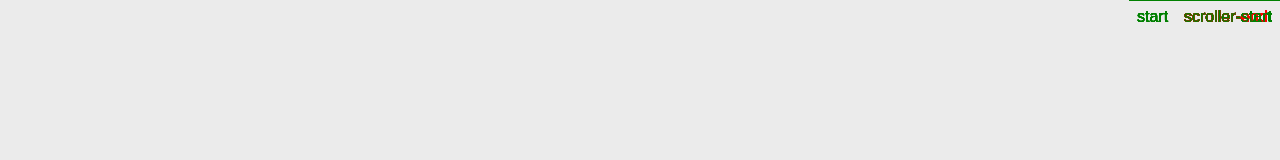
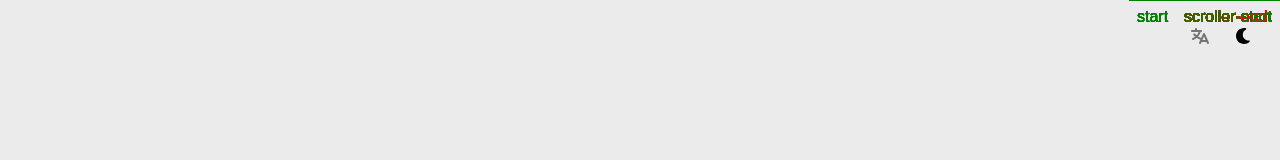
Before and after one commit to totsukatomofumi/personal-site-2, a React (Vite) app: page / in a window 1280 px wide. Shown: the top 160 px of the page. Built offline with nearby package versions, Linux system fonts and the light colour scheme.

Commit message:
Add dark/light mode toggle
#5

```diff
--- a/src/App.jsx
+++ b/src/App.jsx
@@ -1,8 +1,10 @@
+import { faLanguage, faMoon, faSun } from "@fortawesome/free-solid-svg-icons";
+import { FontAwesomeIcon } from "@fortawesome/react-fontawesome";
 import { useGSAP } from "@gsap/react";
 import gsap from "gsap";
 import { ScrollTrigger } from "gsap/ScrollTrigger";
 import { createRef, useRef, useState } from "react";
-import Text from "./components/Text";
+import { Text, Toolbar } from "./components/";
 import {
   APP_CONTEXT as AppContext,
   IS_DEV as isDev,
@@ -22,6 +24,7 @@ if (!isDev) {
 
 function App() {
   // ===================== State =====================
+  const [isDarkMode, setIsDarkMode] = useState(false);
   const [isScrollable, setIsScrollable] = useState(true);
   const scrollTriggerRefs = useRef(
     Array.from({ length: numOfSections }, () => createRef())
@@ -55,6 +58,7 @@ function App() {
   // ================= Setup Context =================
   // Exposed values and functions for child components.
   const contextValue = {
+    isDarkMode,
     enableScroll,
     registerScrollAnimation,
     removeScrollAnimation,
@@ -100,12 +104,27 @@ function App() {
 
   // ==================== Render =====================
   return (
-    <>
+    <div
+      className={`bg-background dark:bg-text transition-colors ${
+        isDarkMode ? "dark" : ""
+      }`}
+    >
       {/* ============= Content ================ */}
       <AppContext value={contextValue}>
         {/* ============ Foreground ============= */}
+        <Toolbar className="fixed top-5 right-5 z-50">
+          <Toolbar.Button
+            icon={<FontAwesomeIcon icon={faLanguage} />}
+            disabled
+          />
+          <Toolbar.Button
+            icon={<FontAwesomeIcon icon={isDarkMode ? faSun : faMoon} />}
+            title={isDarkMode ? "Light Mode" : "Dark Mode"}
+            onClick={() => setIsDarkMode(!isDarkMode)}
+          />
+        </Toolbar>
         {!isDevHideText && (
-          <Text className="fixed top-0 left-0 z-50 w-screen h-screen" />
+          <Text className="fixed top-0 left-0 z-40 w-screen h-screen" />
         )}
         {/* ============ Background ============= */}
         {/* Canvas + Scene */}
@@ -121,7 +140,7 @@ function App() {
             }`}
           />
         ))}
-    </>
+    </div>
   );
 }
 
--- a/src/components/Text/components/Section/components/Line/index.jsx
+++ b/src/components/Text/components/Section/components/Line/index.jsx
@@ -1,5 +1,4 @@
 function Line({ ref, children, className, ...props }) {
-  // ================ Render ================
   // This component is purely for styling and semantics.
   return (
     <div ref={ref} className={className} {...props}>
--- a/src/components/Text/components/Section/index.jsx
+++ b/src/components/Text/components/Section/index.jsx
@@ -1,8 +1,7 @@
 import { Line } from "./components";
 
 function Section({ ref, children, className, ...props }) {
-  // Line animations are managed here, registering them with the app context
-
+  // This component is purely for styling and semantics.
   return (
     <section ref={ref} className={className} {...props}>
       {children}
--- a/src/components/Text/index.jsx
+++ b/src/components/Text/index.jsx
@@ -254,7 +254,7 @@ function Text({ className, ...props }) {
         {/* =================== Content =================== */}
         <div
           ref={content.current.ref}
-          className={`w-1/2 max-w-screen flex flex-col text-xl text-shadow-[-1px_-1px_0_var(--color-background),_1px_-1px_0_var(--color-background),_-1px_1px_0_var(--color-background),_1px_1px_0_var(--color-background)] leading-12 perspective-normal ${
+          className={`w-1/2 max-w-screen flex flex-col text-xl leading-12 text-text dark:text-background dark:text-shadow-[-1px_-1px_0_var(--color-text),_1px_-1px_0_var(--color-text),_-1px_1px_0_var(--color-text),_1px_1px_0_var(--color-text)] text-shadow-[-1px_-1px_0_var(--color-background),_1px_-1px_0_var(--color-background),_-1px_1px_0_var(--color-background),_1px_1px_0_var(--color-background)] transition-[colors,text-shadow] perspective-normal ${
             isDevShowTextOverlay ? "border-1 border-blue-500" : ""
           }`}
         >
--- /dev/null
+++ b/src/components/Toolbar/components/ToolbarButton/index.jsx
@@ -0,0 +1,19 @@
+function ToolbarButton({ children, className, icon, ...props }) {
+  // A button styled for use in the toolbar, with hover and active effects.
+  return (
+    <button
+      className={`w-8 h-8 flex items-center justify-center gap-2
+        hover:cursor-pointer hover:scale-110
+        disabled:hover:cursor-not-allowed disabled:opacity-50 disabled:hover:scale-100
+        active:scale-90
+        transition
+        ${className}`}
+      {...props}
+    >
+      {icon}
+      {children}
+    </button>
+  );
+}
+
+export default ToolbarButton;
--- /dev/null
+++ b/src/components/Toolbar/components/index.jsx
@@ -0,0 +1,3 @@
+import ToolbarButton from "./ToolbarButton";
+
+export { ToolbarButton };
--- /dev/null
+++ b/src/components/Toolbar/index.jsx
@@ -0,0 +1,17 @@
+import { ToolbarButton } from "./components";
+
+function Toolbar({ children, className, ...props }) {
+  // A container for toolbar buttons, laid out horizontally with spacing.
+  return (
+    <div
+      className={`flex gap-3 text-text dark:text-background transition-colors ${className}`}
+      {...props}
+    >
+      {children}
+    </div>
+  );
+}
+
+Toolbar.Button = ToolbarButton;
+
+export default Toolbar;
--- a/src/components/index.js
+++ b/src/components/index.js
@@ -1,4 +1,5 @@
 import Scene from "./Scene";
 import Text from "./Text";
+import Toolbar from "./Toolbar";
 
-export { Scene, Text };
+export { Scene, Text, Toolbar };
--- a/src/index.css
+++ b/src/index.css
@@ -1,4 +1,6 @@
 @import "tailwindcss";
+
+@custom-variant dark (&:where(.dark, .dark *));
 
 @theme {
   --color-background: #ebebeb;
@@ -11,8 +13,6 @@
   font-weight: 400;
 
   color-scheme: light dark;
-  color: var(--color-text);
-  background-color: var(--color-background);
 
   font-synthesis: none;
   text-rendering: optimizeLegibility;
```
